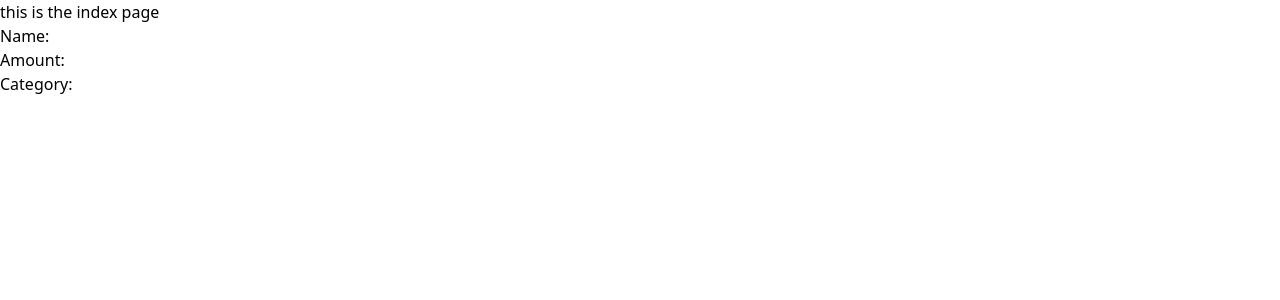
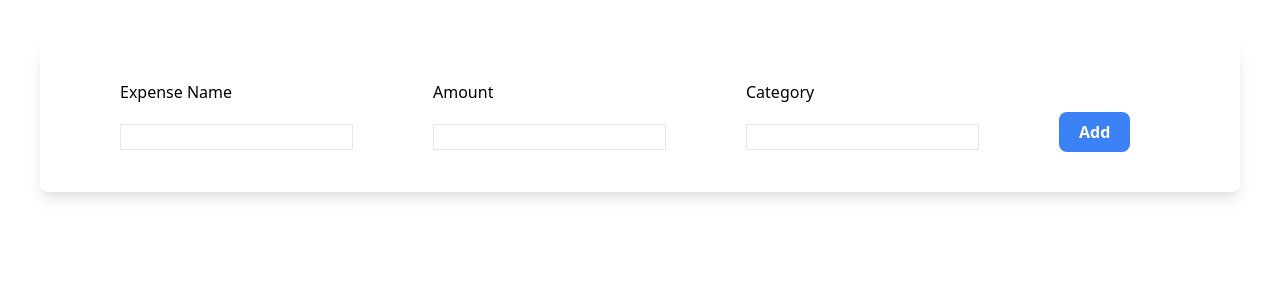
Before and after one commit to June-24/ExpenseTracker, a Django app: page / in a window 1280 px wide. Shown: the top 300 px of the page. Run offline with Django 4.2, Linux system fonts and the light colour scheme; style sheets or scripts are compiled from the project's sources.

Commit message:
Styling the expense form

```diff
--- a/expenseapp/templates/expenseapp/index.html
+++ b/expenseapp/templates/expenseapp/index.html
@@ -1,9 +1,39 @@
 {% extends 'expenseapp/base.html' %}
 
 {% block content %}
-<h1>this is the index page</h1>
-<form action="">
+<form class="shadow-lg m-10 rounded-lg" method="post">
+
     {% csrf_token %}
-    {{ expense_form.as_p }}
+    <div class="form-container px-10 py-10 flex">
+        <div class="mx-10">
+            <div class="mb-5">
+                 <label>Expense Name</label>
+             </div>
+            <div class="border">  {{ expense_form.name }}</div>
+        </div>
+
+
+        <div class="mx-10">
+            <div class="mb-5">
+                 <label>Amount</label>
+             </div>
+            <div class="border">  {{ expense_form.amount }}</div>
+        </div>
+
+
+        <div class="mx-10">
+            <div class="mb-5">
+                 <label>Category</label>
+             </div>
+            <div class="border">  {{ expense_form.category }}</div>
+        </div>
+
+        <div class="mx-10 mt-8">
+            <button class="bg-blue-500 px-5 py-2 rounded-lg text-white font-bold">Add</button>
+
+        </div>
+
+    </div>
+
 </form>
 {% endblock %}
```
